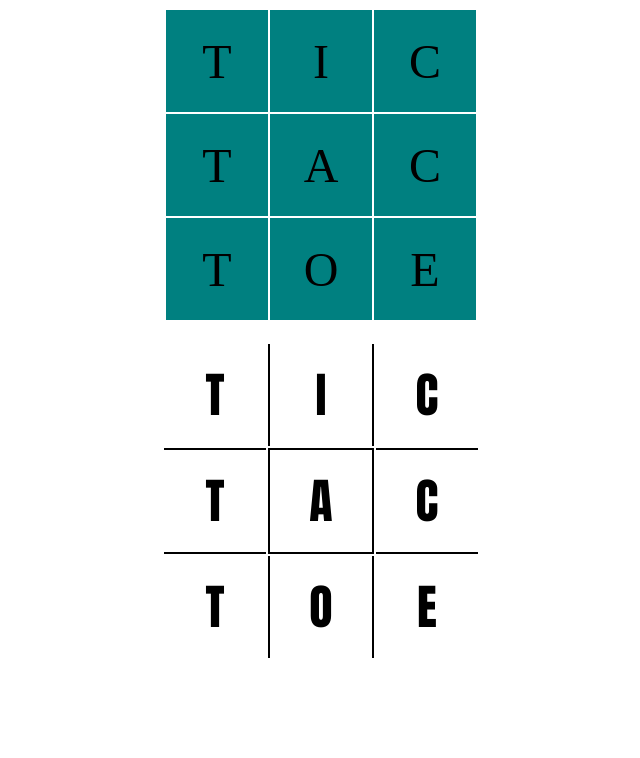
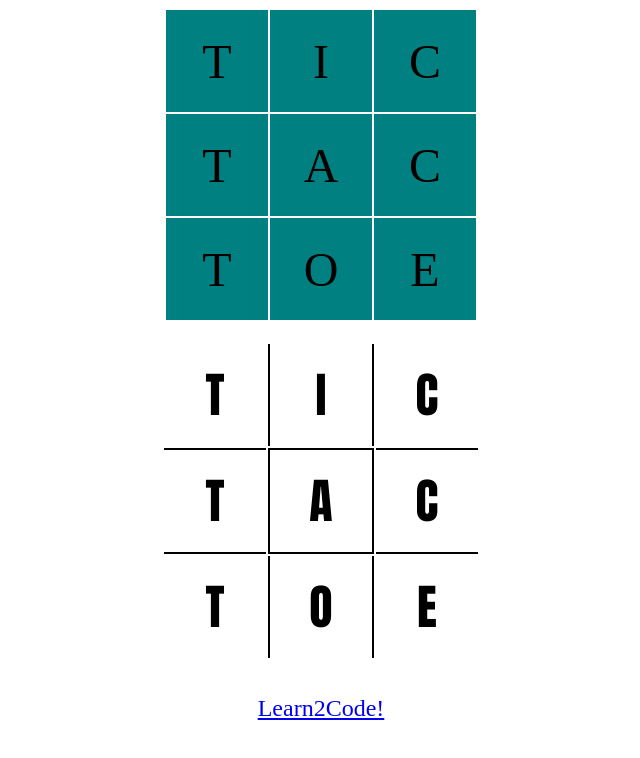
Before and after one commit to alexanderamundson/Design, a plain HTML site: page Udemy/1tictactoe/TTTBoard.html in a window 1280 px wide. Shown: the whole page, without its empty margins (319-959 px from the left). Drawn offline with Linux system fonts and the light colour scheme.

Commit message:
tic tac toe board

```diff
--- a/Udemy/1tictactoe/TTTBoard.html
+++ b/Udemy/1tictactoe/TTTBoard.html
@@ -45,6 +45,11 @@
             <td>E</td>
         </tr>
     </table>
+    <footer>
+
+        <a href="https://www.w3schools.com">Learn2Code!</a>
+
+    </footer>
     <script type="text/javascript" src="script.js"></script>
 </body>
 </html>
--- a/Udemy/1tictactoe/style.css
+++ b/Udemy/1tictactoe/style.css
@@ -6,6 +6,7 @@
 table {
     margin: auto;
 }
+
 div td {
     width:   100px;
     height: 100px;
@@ -19,8 +20,6 @@ div td:hover {
     background: silver;
 }
 
-
-
 td {
 
     width: 100px;
@@ -30,6 +29,11 @@ td {
     font-family: Impact, Haettenschweiler, sans-serif;
 }
 
+footer {
+    font-size: 1.5em;
+    margin-top: 35px;
+    text-align: center;
+}
 .vertical {
     border-left: 2px solid black;
     border-right: 2px solid black;
```
